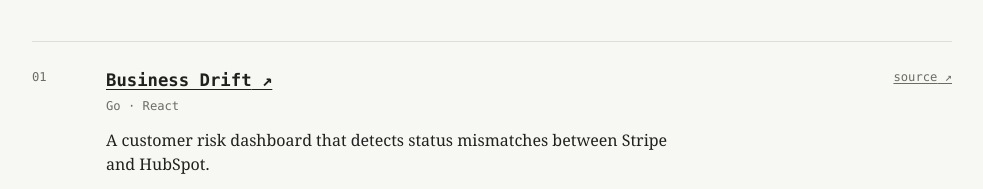
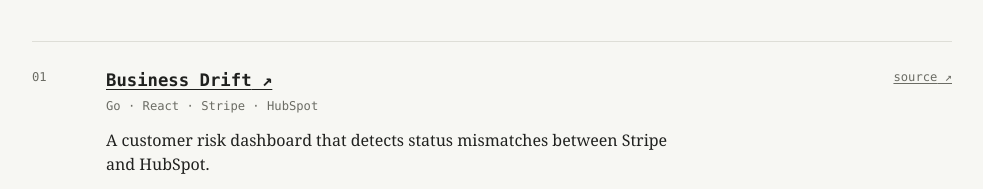
Before and after one commit to arpitkuriyal/portfolio-website, a React (Vite) app: page / in a window 1280 px wide. Shown: the part 1364-1553 px from the top of the page, without its empty margins (148-1131 px from the left). Built offline with nearby package versions, Linux system fonts and the light colour scheme.

Commit message:
show Business Drift technology stack

```diff
--- a/src/main.jsx
+++ b/src/main.jsx
@@ -10,7 +10,7 @@
   {
     name: 'Business Drift',
     href: `${github}/business-drift`,
-    stack: 'Go · React',
+    stack: 'Go · React · Stripe · HubSpot',
     details: 'Stripe · HubSpot status mismatch detection',
     description:
       'A customer risk dashboard that detects status mismatches between Stripe and HubSpot.',
```
